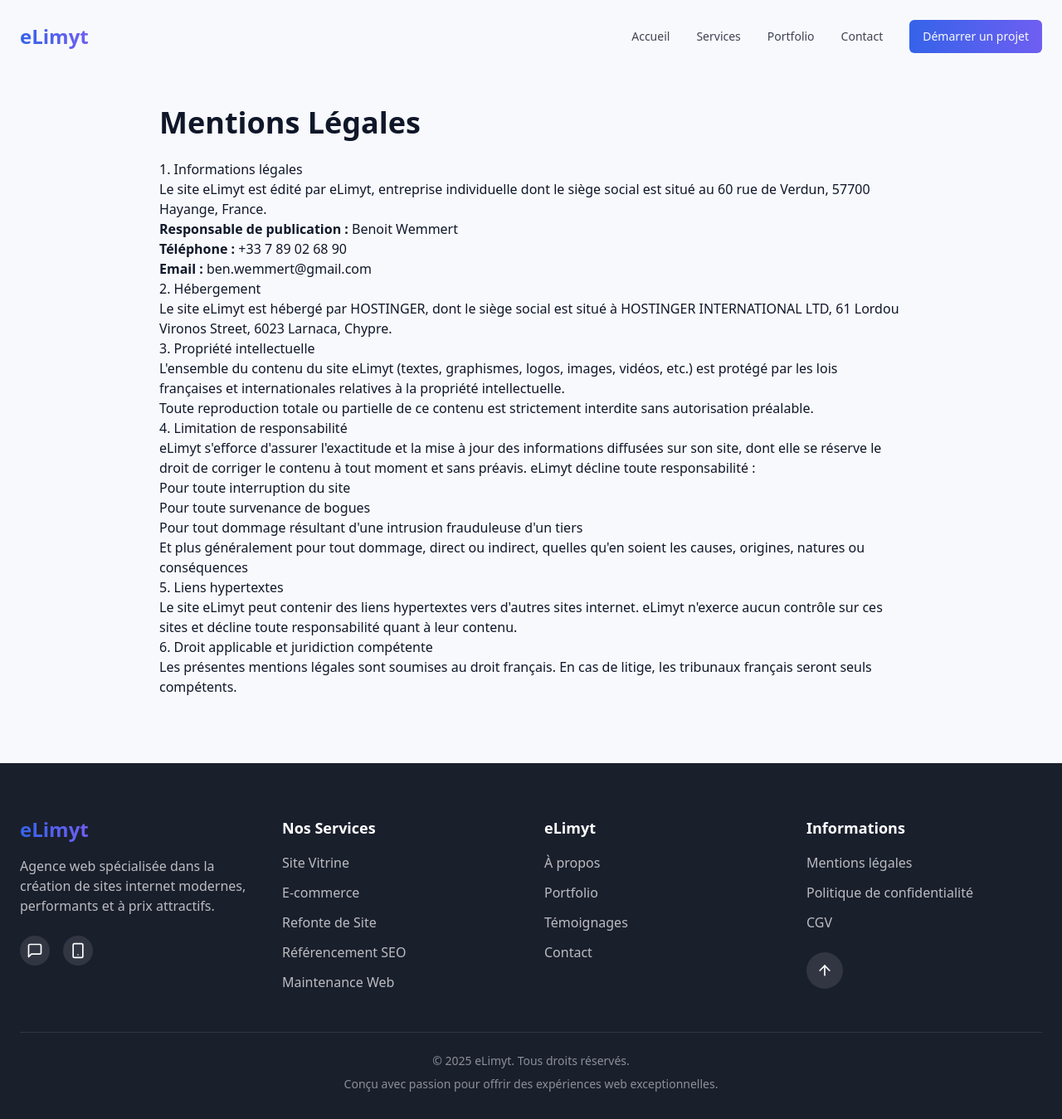
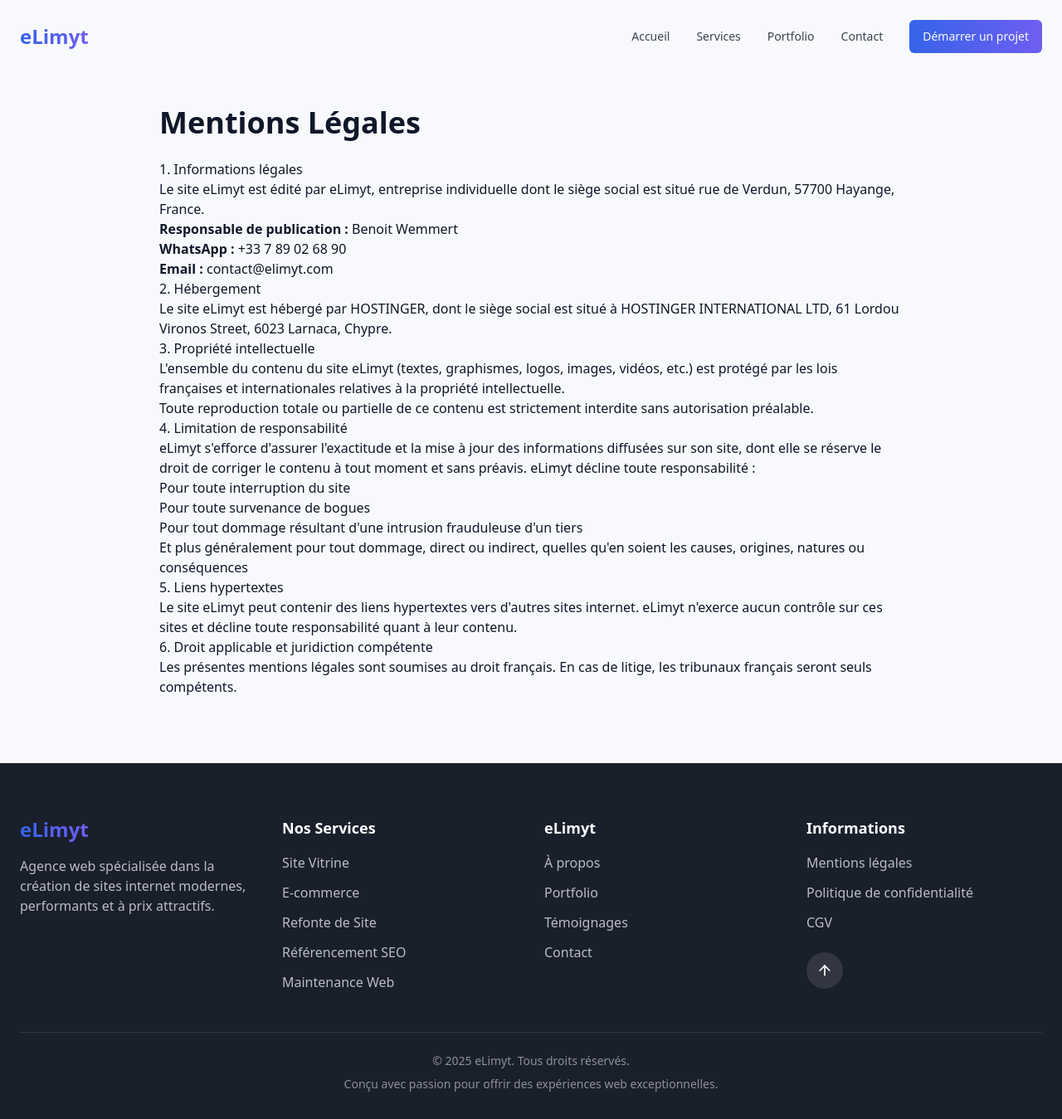
Before and after one commit to Bendps57/elymyt-genesis-web.git-2edf3, a React (Vite) app: page /legal in a window 1280 px wide. Shown: the whole page at 83% size. Built offline with nearby package versions, Linux system fonts and the light colour scheme.

Commit message:
Refactor contact information and footer
Update contact details, email address, and remove social links.

```diff
--- a/src/components/ContactForm.tsx
+++ b/src/components/ContactForm.tsx
@@ -3,7 +3,7 @@ import { useState, useEffect, useRef } from "react";
 import { Button } from "@/components/ui/button";
 import { Input } from "@/components/ui/input";
 import { Textarea } from "@/components/ui/textarea";
-import { CheckCircle, Mail, Phone, MapPin, Send } from "lucide-react";
+import { CheckCircle, Mail, MapPin, Send, MessageSquare } from "lucide-react";
 import { toast } from "sonner";
 
 const ContactForm = () => {
@@ -59,7 +59,7 @@ const ContactForm = () => {
           template_id: "template_default", // And create a template
           user_id: "user_id", // And add your user ID
           template_params: {
-            to_email: "ben.wemmert@gmail.com",
+            to_email: "contact@elimyt.com",
             from_name: name,
             from_email: email,
             subject: subject,
@@ -85,7 +85,7 @@ const ContactForm = () => {
     } catch (error) {
       console.error("Erreur lors de l'envoi du message:", error);
       toast.error("Une erreur est survenue lors de l'envoi de votre message", {
-        description: "Veuillez réessayer plus tard ou nous contacter directement par téléphone",
+        description: "Veuillez réessayer plus tard ou nous contacter directement par WhatsApp",
         action: {
           label: "Fermer",
           onClick: () => console.log("Toast closed")
@@ -100,17 +100,17 @@ const ContactForm = () => {
     {
       icon: <Mail className="h-5 w-5" />,
       label: "Email",
-      value: "ben.wemmert@gmail.com"
+      value: "contact@elimyt.com"
     },
     {
-      icon: <Phone className="h-5 w-5" />,
-      label: "Téléphone",
+      icon: <MessageSquare className="h-5 w-5" />,
+      label: "WhatsApp",
       value: "+33 7 89 02 68 90"
     },
     {
       icon: <MapPin className="h-5 w-5" />,
       label: "Adresse",
-      value: "60 rue de verdun, 57700 Hayange, France"
+      value: "rue de verdun 57700 Hayange"
     }
   ];
 
--- a/src/components/Footer.tsx
+++ b/src/components/Footer.tsx
@@ -1,6 +1,6 @@
 
 import { Link } from "react-router-dom";
-import { ArrowUp, MessageSquare, Smartphone } from "lucide-react";
+import { ArrowUp } from "lucide-react";
 
 const Footer = () => {
   const scrollToTop = () => {
@@ -31,11 +31,6 @@ const Footer = () => {
     { name: "CGV", href: "/terms" }
   ];
 
-  const socialLinks = [
-    { name: "Snapchat", icon: <MessageSquare className="h-5 w-5" />, href: "https://snapchat.com/add/brebisegare" },
-    { name: "WhatsApp", icon: <Smartphone className="h-5 w-5" />, href: "https://wa.me/33789026890" }
-  ];
-
   return (
     <footer className="bg-elimyt-dark text-white pt-16 pb-8 relative">
       <div className="container mx-auto px-4 md:px-6">
@@ -48,20 +43,6 @@ const Footer = () => {
               Agence web spécialisée dans la création de sites internet modernes,
               performants et à prix attractifs.
             </p>
-            <div className="flex space-x-4">
-              {socialLinks.map((social) => (
-                <a
-                  key={social.name}
-                  href={social.href}
-                  target="_blank"
-                  rel="noopener noreferrer"
-                  className="bg-white/10 hover:bg-white/20 p-2 rounded-full transition-colors duration-300"
-                  aria-label={social.name}
-                >
-                  {social.icon}
-                </a>
-              ))}
-            </div>
           </div>
 
           <div>
--- a/src/pages/Legal.tsx
+++ b/src/pages/Legal.tsx
@@ -15,12 +15,12 @@ const Legal = () => {
             <div className="prose prose-lg dark:prose-invert max-w-none">
               <h2>1. Informations légales</h2>
               <p>
-                Le site eLimyt est édité par eLimyt, entreprise individuelle dont le siège social est situé au 60 rue de Verdun, 57700 Hayange, France.
+                Le site eLimyt est édité par eLimyt, entreprise individuelle dont le siège social est situé rue de Verdun, 57700 Hayange, France.
               </p>
               <p>
                 <strong>Responsable de publication :</strong> Benoit Wemmert<br />
-                <strong>Téléphone :</strong> +33 7 89 02 68 90<br />
-                <strong>Email :</strong> ben.wemmert@gmail.com
+                <strong>WhatsApp :</strong> +33 7 89 02 68 90<br />
+                <strong>Email :</strong> contact@elimyt.com
               </p>
 
               <h2>2. Hébergement</h2>
```
